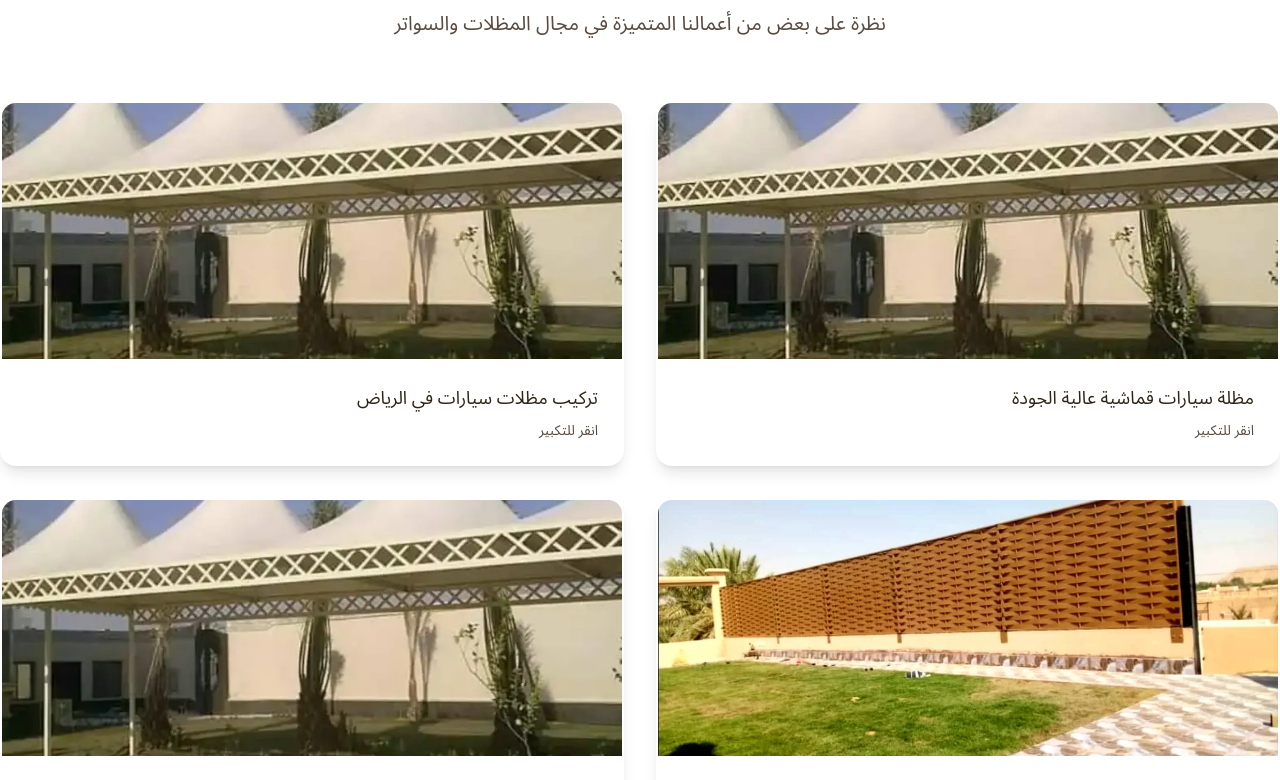
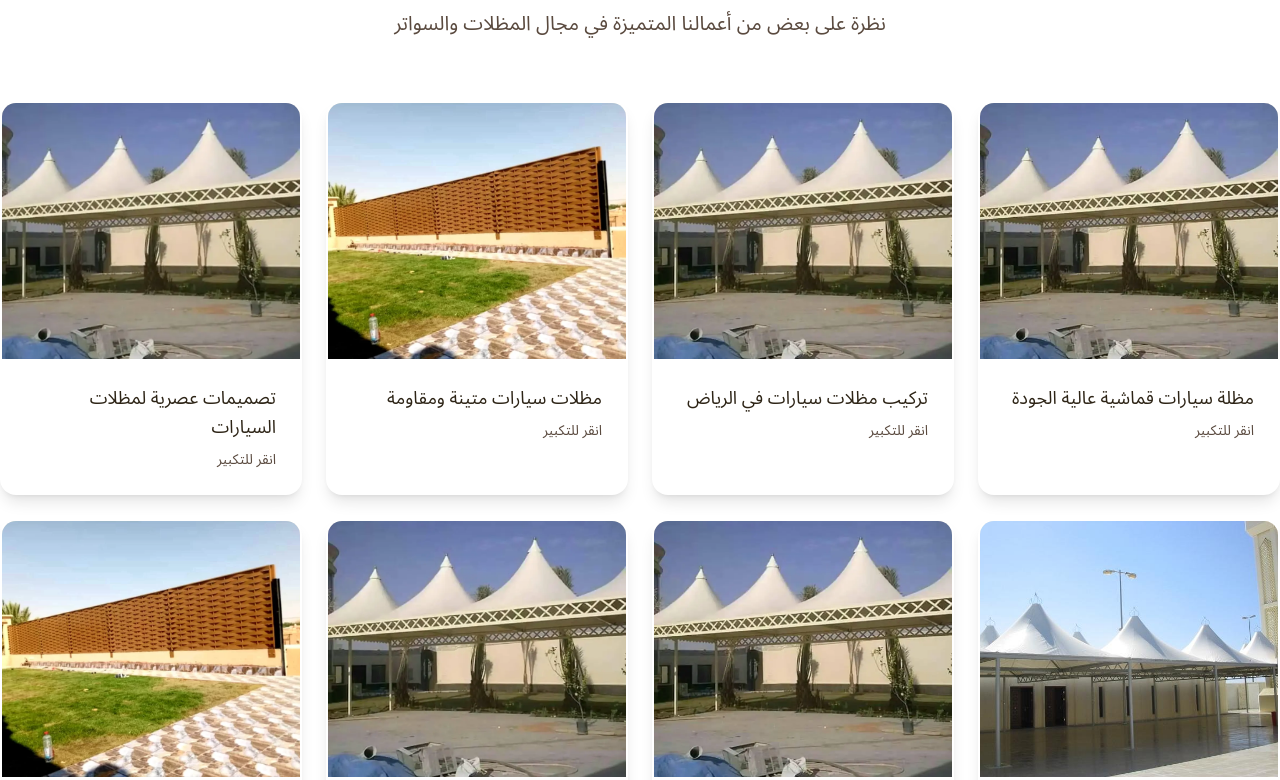
Before and after one commit to Al-Nahari/bn, a Next.js app: page / in a window 1280 px wide. Shown: the part 6980-7760 px from the top of the page. Built offline with nearby package versions, Linux system fonts and the light colour scheme.

Commit message:
do colors

```diff
--- a/components/GalleryLightbox.tsx
+++ b/components/GalleryLightbox.tsx
@@ -47,7 +47,7 @@
    return (
      <>
        {/* Gallery Grid */}
-       <div className="grid md:grid-cols-2 gap-8">
+       <div className="grid grid-cols-1 md:grid-cols-2 lg:grid-cols-3 xl:grid-cols-4 gap-6">
          {images.map((item, index) => (
            <div
              key={index}
```
